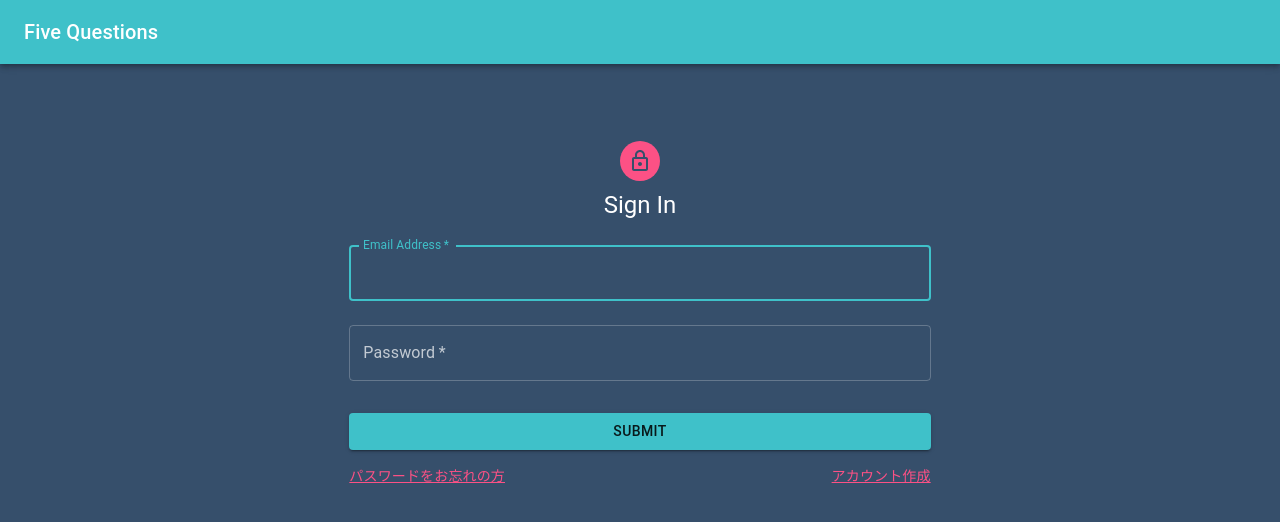
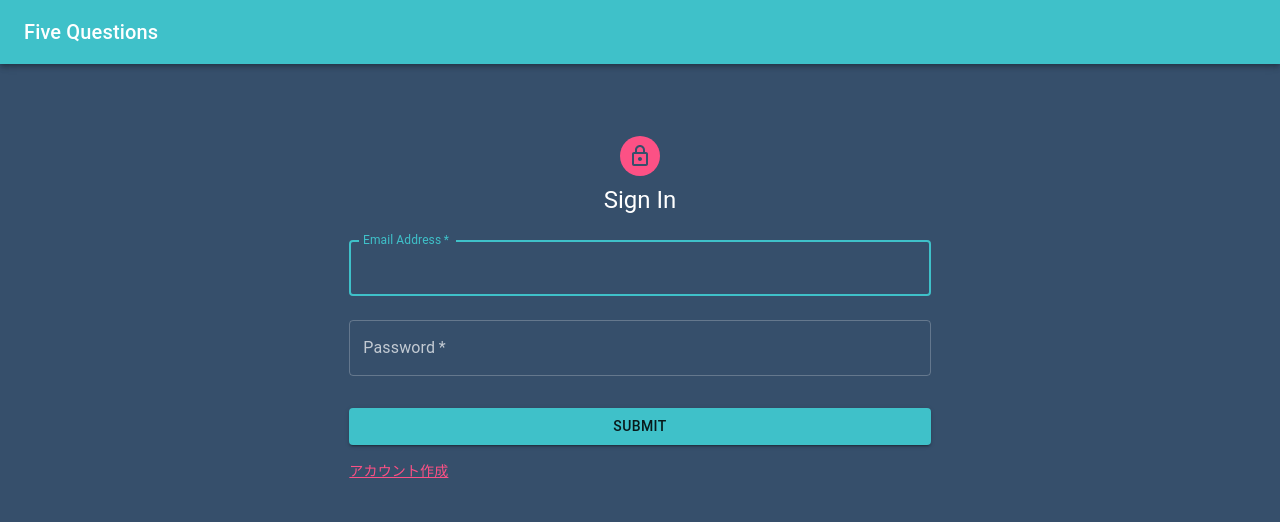
Before and after one commit to coders-shelf/five-questions, a React (Create React App) app: page /signin in a window 1280 px wide. Shown: the top 522 px of the page. Built offline with nearby package versions, Linux system fonts and the light colour scheme.

Commit message:
Auth関係のコンポーネント分割・整理

```diff
--- a/src/components/content/SignInView.js
+++ b/src/components/content/SignInView.js
@@ -1,34 +1,16 @@
 import React from "react";
 import { useDispatch, useSelector } from "react-redux";
-import { Link, Redirect } from "react-router-dom";
+import { Redirect } from "react-router-dom";
 import { useForm } from "react-hook-form";
-import Avatar from "@material-ui/core/Avatar";
-import LockOutlinedIcon from "@material-ui/icons/LockOutlined";
-import Typography from "@material-ui/core/Typography";
-import { makeStyles } from "@material-ui/core/styles";
-import Grid from "@material-ui/core/Grid";
 import AuthForm from "./form/AuthForm";
 import { authenticate } from "../../actions/auth";
 import Backdrop from "../utils/Backdrop";
-
-const useStyles = makeStyles(theme => ({
-  paper: {
-    marginTop: theme.spacing(8),
-    display: "flex",
-    flexDirection: "column",
-    alignItems: "center"
-  },
-  avatar: {
-    margin: theme.spacing(1),
-    backgroundColor: theme.palette.secondary.main
-  },
-  link: {
-    color: theme.palette.secondary.main
-  }
-}));
+import AuthFormLayout from "../layout/AuthFormLayout";
+import AuthFormAvatar from "./auth/AuthFormAvatar";
+import AuthFormTitle from "./auth/AuthFormTitle";
+import AuthFormLinks from "./auth/AuthFormLinks";
 
 const SignInView = () => {
-  const classes = useStyles();
   const dispatch = useDispatch();
   const isAuth = useSelector(state => state.auth.isAuth);
   const showBackdrop = useSelector(state => state.uiState.showBackdrop);
@@ -46,37 +28,22 @@ const SignInView = () => {
   } else {
     form = (
       <React.Fragment>
-        <Avatar className={classes.avatar}>
-          <LockOutlinedIcon />
-        </Avatar>
-        <Typography component="h1" variant="h5">
-          Sign In
-        </Typography>
+        <AuthFormAvatar isSignUp={false} />
+        <AuthFormTitle isSignUp={false} />
         <AuthForm
           register={register}
           handleSubmit={handleSubmit}
           onSubmit={onSubmit}
         />
-        <Grid container>
-          <Grid item xs>
-            <Link to="#" variant="body2" className={classes.link}>
-              パスワードをお忘れの方
-            </Link>
-          </Grid>
-          <Grid item>
-            <Link to="/signup" variant="body2" className={classes.link}>
-              アカウント作成
-            </Link>
-          </Grid>
-        </Grid>
+        <AuthFormLinks isSignUp={false} />
       </React.Fragment>
     );
   }
   return (
-    <div className={classes.paper}>
+    <AuthFormLayout>
       {redirect}
       {form}
-    </div>
+    </AuthFormLayout>
   );
 };
 
--- a/src/components/content/SignUpView.js
+++ b/src/components/content/SignUpView.js
@@ -1,34 +1,16 @@
 import React from "react";
 import { useSelector, useDispatch } from "react-redux";
-import { Link, Redirect } from "react-router-dom";
+import { Redirect } from "react-router-dom";
 import { useForm } from "react-hook-form";
-import Avatar from "@material-ui/core/Avatar";
-import PersonAddIcon from "@material-ui/icons/PersonAdd";
-import Typography from "@material-ui/core/Typography";
-import { makeStyles } from "@material-ui/core/styles";
-import Grid from "@material-ui/core/Grid";
 import AuthForm from "./form/AuthForm";
 import { authenticate } from "../../actions/auth";
 import Backdrop from "../utils/Backdrop";
-
-const useStyles = makeStyles(theme => ({
-  paper: {
-    marginTop: theme.spacing(8),
-    display: "flex",
-    flexDirection: "column",
-    alignItems: "center"
-  },
-  avatar: {
-    margin: theme.spacing(1),
-    backgroundColor: theme.palette.secondary.main
-  },
-  link: {
-    color: theme.palette.secondary.main
-  }
-}));
+import AuthFormLayout from "../layout/AuthFormLayout";
+import AuthFormAvatar from "./auth/AuthFormAvatar";
+import AuthFormTitle from "./auth/AuthFormTitle";
+import AuthFormLinks from "./auth/AuthFormLinks";
 
 const SignUpView = () => {
-  const classes = useStyles();
   const dispatch = useDispatch();
   const isAuth = useSelector(state => state.auth.isAuth);
   const showBackdrop = useSelector(state => state.uiState.showBackdrop);
@@ -36,6 +18,7 @@ const SignUpView = () => {
   const onSubmit = data => {
     dispatch(authenticate(true, data));
   };
+  // 認証状態であれば"/"へリダイレクト
   let redirect = null;
   if (isAuth) {
     redirect = <Redirect to="/" />;
@@ -46,32 +29,22 @@ const SignUpView = () => {
   } else {
     form = (
       <React.Fragment>
-        <Avatar className={classes.avatar}>
-          <PersonAddIcon />
-        </Avatar>
-        <Typography component="h1" variant="h5">
-          Sign Up
-        </Typography>
+        <AuthFormAvatar isSignUp={true} />
+        <AuthFormTitle isSignUp={true} />
         <AuthForm
           register={register}
           handleSubmit={handleSubmit}
           onSubmit={onSubmit}
         />
-        <Grid container>
-          <Grid item>
-            <Link to="/signin" variant="body2" className={classes.link}>
-              すでにアカウントをお持ちの方
-            </Link>
-          </Grid>
-        </Grid>
+        <AuthFormLinks isSignUp={true} />
       </React.Fragment>
     );
   }
   return (
-    <div className={classes.paper}>
+    <AuthFormLayout>
       {redirect}
       {form}
-    </div>
+    </AuthFormLayout>
   );
 };
 
--- /dev/null
+++ b/src/components/content/auth/AuthFormAvatar.js
@@ -0,0 +1,26 @@
+import React from "react";
+import { makeStyles } from "@material-ui/core/styles";
+import Avatar from "@material-ui/core/Avatar";
+import LockOutlinedIcon from "@material-ui/icons/LockOutlined";
+import PersonAddIcon from "@material-ui/icons/PersonAdd";
+
+const useStyles = makeStyles(theme => ({
+  avatar: {
+    margin: theme.spacing(1),
+    backgroundColor: theme.palette.secondary.main
+  }
+}));
+
+const AuthFormAvatar = props => {
+  const { isSignUp } = props;
+  const classes = useStyles();
+  let icon;
+  if (isSignUp) {
+    icon = <PersonAddIcon />;
+  } else {
+    icon = <LockOutlinedIcon />;
+  }
+  return <Avatar className={classes.avatar}>{icon}</Avatar>;
+};
+
+export default AuthFormAvatar;
--- /dev/null
+++ b/src/components/content/auth/AuthFormLinks.js
@@ -0,0 +1,35 @@
+import React from "react";
+import { Link } from "react-router-dom";
+import { makeStyles } from "@material-ui/core/styles";
+import Grid from "@material-ui/core/Grid";
+
+const useStyles = makeStyles(theme => ({
+  link: {
+    color: theme.palette.secondary.main
+  }
+}));
+
+const AuthFormLinks = props => {
+  const { isSignUp } = props;
+  const classes = useStyles();
+  let path;
+  let message;
+  if (isSignUp) {
+    path = "/signin";
+    message = "すでにアカウントをお持ちの方";
+  } else {
+    path = "/signup";
+    message = "アカウント作成";
+  }
+  return (
+    <Grid container>
+      <Grid item xs>
+        <Link to={path} variant="body2" className={classes.link}>
+          {message}
+        </Link>
+      </Grid>
+    </Grid>
+  );
+};
+
+export default AuthFormLinks;
--- /dev/null
+++ b/src/components/content/auth/AuthFormTitle.js
@@ -0,0 +1,19 @@
+import React from "react";
+import Typography from "@material-ui/core/Typography";
+
+const AuthFormTitle = props => {
+  const { isSignUp } = props;
+  let title;
+  if (isSignUp) {
+    title = "Sign Up";
+  } else {
+    title = "Sign In";
+  }
+  return (
+    <Typography component="h1" variant="h5">
+      {title}
+    </Typography>
+  );
+};
+
+export default AuthFormTitle;
--- a/src/components/content/SignOut.js
+++ b/src/components/content/auth/SignOut.js
@@ -1,8 +1,8 @@
 import React, { useEffect } from "react";
 import { useDispatch } from "react-redux";
 import { Redirect } from "react-router-dom";
-import { signout } from "../../actions/auth";
-import { showMessage } from "../../actions/uiState";
+import { signout } from "../../../actions/auth";
+import { showMessage } from "../../../actions/uiState";
 
 const SignOut = () => {
   const dispatch = useDispatch();
--- /dev/null
+++ b/src/components/layout/AuthFormLayout.js
@@ -0,0 +1,26 @@
+import React from "react";
+import { makeStyles } from "@material-ui/core/styles";
+import Grid from "@material-ui/core/Grid";
+
+const useStyles = makeStyles(theme => ({
+  paper: {
+    marginTop: theme.spacing(8),
+    display: "flex",
+    flexDirection: "column",
+    alignItems: "center"
+  }
+}));
+
+const AuthFormLayout = props => {
+  const { children } = props;
+  const classes = useStyles();
+  return (
+    <Grid container justify="center">
+      <Grid item maxwidth="xs">
+        <div className={classes.paper}>{children}</div>
+      </Grid>
+    </Grid>
+  );
+};
+
+export default AuthFormLayout;
--- a/src/components/layout/Content.js
+++ b/src/components/layout/Content.js
@@ -11,7 +11,7 @@ import SubjectEdit from "../content/form/SubjectEdit";
 import Snackbar from "../utils/SnackBar";
 import SignInView from "../content/SignInView";
 import SignUpView from "../content/SignUpView";
-import SignOut from "../content/SignOut";
+import SignOut from "../content/auth/SignOut";
 import { checkToken } from "../../actions/auth";
 
 const useStyles = makeStyles(theme => ({
@@ -67,11 +67,7 @@ const Content = props => {
     route = (
       <Switch>
         <Route path="/signin">
-          <Grid container justify="center" className={classes.root}>
-            <Grid item maxwidth="xs">
-              <SignInView />
-            </Grid>
-          </Grid>
+          <SignInView />
         </Route>
         <Route path="/signup">
           <Grid container justify="center" className={classes.root}>
```
